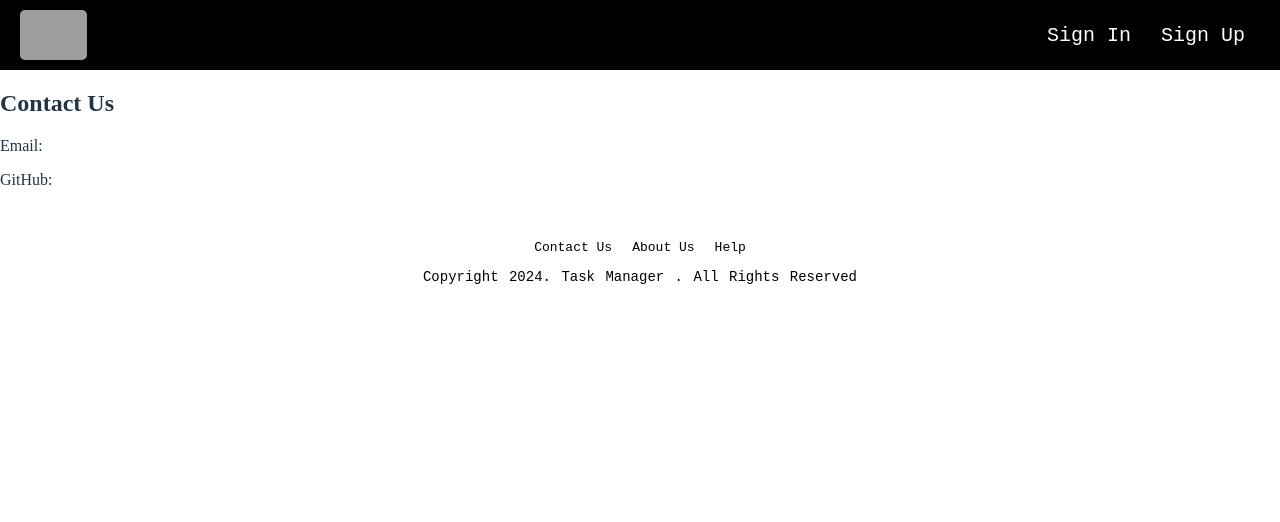
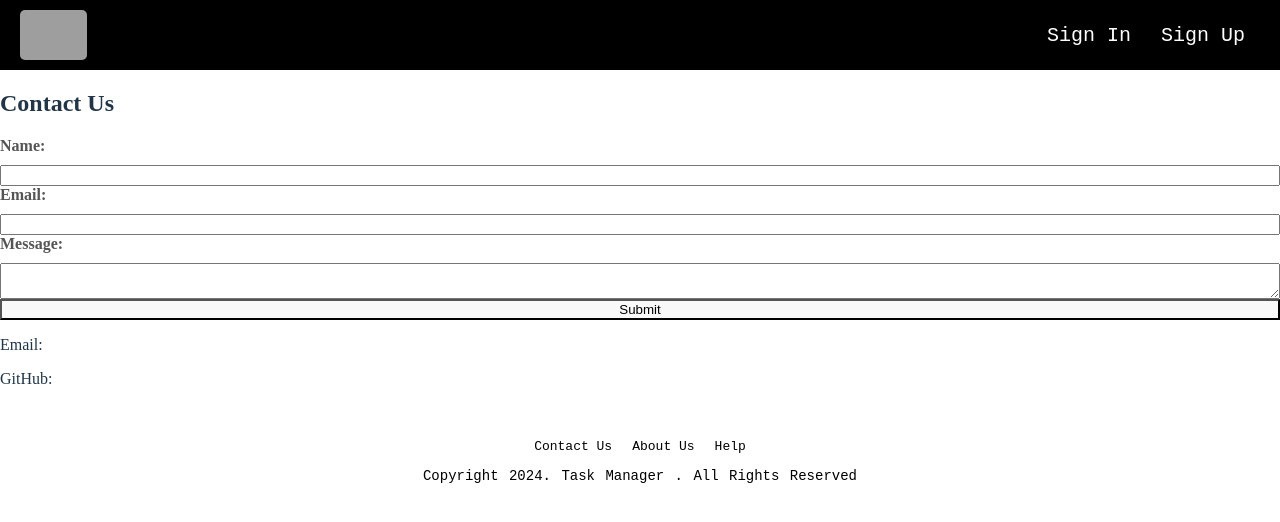
Before and after one commit to AliHussain-arch/TASK-MANAGER, a React (Vite) app in the folder FRONTEND/: page /contact in a window 1280 px wide. Shown: the top 522 px of the page. Built offline with nearby package versions, Linux system fonts and the light colour scheme; no server answers; grey boxes are pictures that could not be loaded.

Commit message:
Update Contact.jsx, add Message box

```diff
--- a/FRONTEND/src/components/Contact/contact.jsx
+++ b/FRONTEND/src/components/Contact/contact.jsx
@@ -1,8 +1,17 @@
 import '../Contact/contact.css'
 export default function Contact() {
     return (
-        <section id="contact-us">
+        <section id="contact-us" className="contact-card">
         <h2>Contact Us</h2>
+        <form>
+        <label form='name'>Name:</label>
+        <input type='text' id='name' name='name' required/>
+        <label form='email'>Email:</label>
+        <input type='email' id='email' name='email' required/>
+        <label form='message'>Message:</label>
+        <textarea id='message' name='message' required></textarea>
+        <button type='submit'>Submit</button>
+        </form>
         <p>Email: <a href="mailto:support@CodeTrio.com">support@CodeTrio.com</a></p>
         <p>GitHub: <a href="https://github.com/AliHussain-arch/TASK-MANAGER-GROUP-PROJECT" target="_blank">github TASK-MANAGER-GROUP-PROJECT</a></p>
         </section>
```
